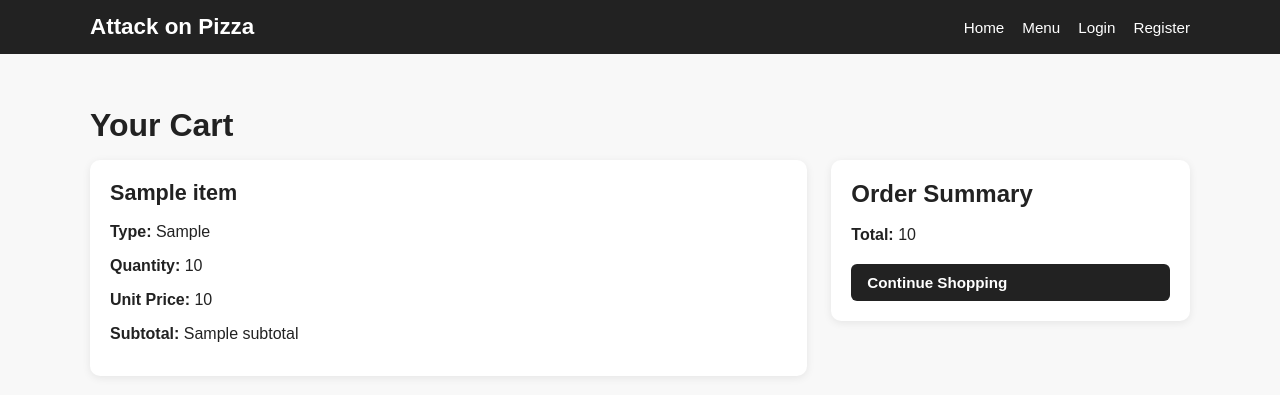
After one commit to lqye0107-svg/attack-on-pizza, a Django app: template core/templates/core/chart.html in a window 1280 px wide. The commit adds this page. Shown: the top 395 px of the page. Run offline with Django 5.2, Linux system fonts and the light colour scheme; the template is opened without the code that fills it: most values are stand-ins (such as "Sample title", 1, 10 or a date in 2020).

Commit message:
Build chart.html and add drinks and pizzas to chart

```diff
--- a/core/static/core/css/style.css
+++ b/core/static/core/css/style.css
@@ -500,3 +500,57 @@ form ul li {
         padding: 24px 0;
     }
 }
+
+
+/* =========================
+   CART PAGE
+========================= */
+.cart-page {
+    padding-bottom: 20px;
+}
+
+.cart-layout {
+    display: grid;
+    grid-template-columns: 2fr 1fr;
+    gap: 24px;
+    align-items: start;
+}
+
+.cart-items {
+    display: flex;
+    flex-direction: column;
+    gap: 18px;
+}
+
+.cart-item-card {
+    padding: 20px;
+}
+
+.cart-item-title {
+    margin-top: 0;
+    margin-bottom: 14px;
+    font-size: 1.35rem;
+}
+
+.cart-item-info p {
+    margin: 0 0 10px;
+    line-height: 1.5;
+}
+
+.cart-summary-card h2 {
+    margin-top: 0;
+    margin-bottom: 18px;
+}
+
+.cart-actions {
+    margin-top: 20px;
+    display: flex;
+    flex-direction: column;
+    gap: 12px;
+}
+
+@media (max-width: 900px) {
+    .cart-layout {
+        grid-template-columns: 1fr;
+    }
+}
--- /dev/null
+++ b/core/templates/core/chart.html
@@ -0,0 +1,56 @@
+{% extends 'base.html' %}
+
+{% block title %}Cart - Attack on Pizza{% endblock %}
+
+{% block content %}
+<div class="cart-page">
+    <h1 class="page-title">Your Cart</h1>
+
+    {% if cart_items %}
+        <div class="cart-layout">
+            <div class="cart-items">
+                {% for item in cart_items %}
+                    <div class="card cart-item-card">
+                        <div class="cart-item-info">
+                            <h2 class="cart-item-title">{{ item.name }}</h2>
+                            <p><strong>Type:</strong> {{ item.item_type|title }}</p>
+
+                            {% if item.item_type == 'pizza' %}
+                                <p><strong>Size:</strong> {{ item.size_label }}</p>
+                                <p>
+                                    <strong>Toppings:</strong>
+                                    {% if item.topping_names %}
+                                        {{ item.topping_names|join:", " }}
+                                    {% else %}
+                                        None
+                                    {% endif %}
+                                </p>
+                            {% elif item.item_type == 'drink' %}
+                                <p><strong>Size:</strong> {{ item.size_label }}</p>
+                            {% endif %}
+
+                            <p><strong>Quantity:</strong> {{ item.quantity }}</p>
+                            <p><strong>Unit Price:</strong> {{ item.unit_price }}</p>
+                            <p><strong>Subtotal:</strong> {{ item.subtotal }}</p>
+                        </div>
+                    </div>
+                {% endfor %}
+            </div>
+
+            <div class="card cart-summary-card">
+                <h2>Order Summary</h2>
+                <p><strong>Total:</strong> {{ cart_total }}</p>
+
+                <div class="cart-actions">
+                    <a href="{% url 'menu' %}" class="button">Continue Shopping</a>
+                </div>
+            </div>
+        </div>
+    {% else %}
+        <div class="card">
+            <p>Your cart is empty.</p>
+            <a href="{% url 'menu' %}" class="button">Go to Menu</a>
+        </div>
+    {% endif %}
+</div>
+{% endblock %}
--- a/core/templates/core/menu.html
+++ b/core/templates/core/menu.html
@@ -1,5 +1,4 @@
 {% extends 'base.html' %}
-{% load static %}
 
 {% block title %}Menu - Attack on Pizza{% endblock %}
 
@@ -63,6 +62,10 @@
                             <p class="drink-meta"><strong>Size:</strong> {{ drink.size_label }}</p>
                             <p class="drink-meta"><strong>Price:</strong> {{ drink.price }}</p>
                         </div>
+
+                        <div class="menu-card-footer">
+                            <a href="{% url 'add_drink_to_cart' drink.id %}" class="button">Add to Cart</a>
+                        </div>
                     </div>
                 {% endfor %}
             </div>
--- a/core/urls.py
+++ b/core/urls.py
@@ -8,4 +8,6 @@ urlpatterns = [
     path('login/', views.CustomLoginView.as_view(), name='login'),
     path('logout/', views.CustomLogoutView.as_view(), name='logout'),
     path('pizza/<int:pizza_id>/', views.pizza_detail_view, name='pizza_detail'),
+    path('cart/', views.cart_view, name='cart'),
+    path('drinks/<int:drink_id>/add/', views.add_drink_to_cart_view, name='add_drink_to_cart'),
 ]
```
Also changed, not shown: core/views.py (+95 -3 lines).
